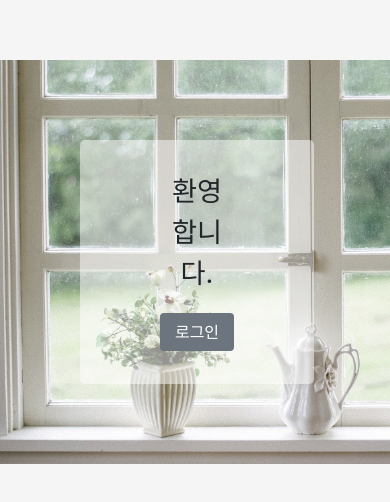
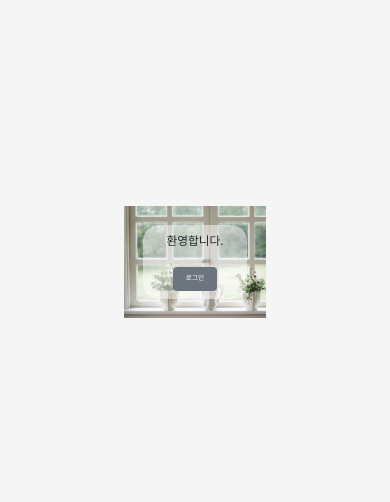
Before and after one commit to komawer02/Smart-Window, a React (Create React App) app: page / in a window 390 px wide. Shown: the part 160-662 px from the top of the page. Built offline with nearby package versions, Linux system fonts and the light colour scheme.

Commit message:
뷰포트에 동적으로 크기 변환(모바일용)

```diff
--- a/src/components/main/control.js
+++ b/src/components/main/control.js
@@ -151,8 +151,8 @@ function Control() {
     }
 
     return (
-        <div className="statebody">
-            <div className="mb-2">
+        <div>
+            <div className="mb-2 text-center">
                 <button className="btn btn-primary dropdown-toggle C-dropdown-control" id="selectwindow" type="button" data-bs-toggle="dropdown" data-bs-auto-close="outside" aria-expanded="false">
                     {winlist.map((name, idx) => {
                         if (name.serialNum === serial.serial) {
--- a/src/components/main/option.js
+++ b/src/components/main/option.js
@@ -62,7 +62,7 @@ function Option() {
         <div>
             <div className="text-center p-3 mb-2 bg-secondary text-white C-info">
                 자동 모드 작동 상황에서 어떤 상황에서 창문을 닫을지 설정하는 페이지입니다.</div>
-            <div className="dropdown C-dropdown d-flex justify-content-between">
+            <div className="dropdown C-dropdown d-flex justify-content-between mb-2">
                 <button className="btn btn-white btn-outline-dark dropdown-toggle" type="button" id="dropdownMenuButton1" data-bs-toggle="dropdown" aria-expanded="false">
                 {winlist.map((name,idx)=>{
                     if(name.serialNum===serial.serial)
--- a/src/css/Root.css
+++ b/src/css/Root.css
@@ -4,17 +4,19 @@
     justify-content: space-around;
     align-items: center;
     background-color: #f5f5f5;
+    padding-top: 5vh;
+    padding-bottom: 5vh;
   }
 
 .rootdiv{
     background-color: rgba(255,255,255,0.5);
     text-align: center;
-    padding : 2rem;
-    padding-left:5rem;
-    padding-right: 5rem;
-    border-radius: 5px;
+    padding: 2vw;
+    padding-left: 6vw;
+    padding-right: 6vw;
+    border-radius: 1rem;
     animation: fadein 2s;
-    font-size: 1.7rem;
+    font-size: 3vw;
 }
 
 @keyframes fadein{
@@ -31,9 +33,9 @@
 .imgbackground{
     background-image: url('/public/rootback.jpg');
     background-size: cover;
-    padding: 5rem;
+    padding: 5vw;
     background-repeat: no-repeat;
 }
 .C-rootbtn{
-    min-width: 74px;
+    font-size: 1.7vw;
 }
--- a/src/css/api.css
+++ b/src/css/api.css
@@ -1,5 +1,5 @@
 .C-apiimg{
-    width: 5rem;
+    width: 15vw;
     height: auto;
 }
 .C-apifulldiv{
@@ -7,8 +7,9 @@
     font-size:smaller;
     padding:0.5rem;
     font-weight: bolder;
-    column-gap:1.5rem;
+    column-gap:6vw;
 }
 .C-apifulldiv > div{
     text-align: center;
+    font-size:3.5vw;
 }
--- a/src/css/control.css
+++ b/src/css/control.css
@@ -64,10 +64,10 @@
     overflow: hidden;
   }
   .C-dropdown-control{
-    width: 30rem;
+    width: 90vw;
   }
   .C-dropdown-menu{
-    width: 25rem;
+    width: 90vw;
   }
   .C-dropdown-div-input{
     display: flex;
@@ -75,8 +75,8 @@
   }
   .C-dropdown-add-div{
     display: grid;
-    padding-left: 1rem;
-    padding-right: 1rem;
+    padding-left: 2vw;
+    padding-right: 2vw;
   }
   .C-dropdown-add-serial{
     display: flex;
@@ -96,3 +96,6 @@
   .form-control{
     padding:0.1rem;
   }
+  .form-check-input{
+    cursor: pointer;
+  }
--- a/src/css/findid.css
+++ b/src/css/findid.css
@@ -1,12 +1,3 @@
-.body {
-    height: 100%;
-    display: flex;
-    justify-content: space-around;
-    align-items: center;
-    background-color: #f5f5f5;
-    padding-top: 40px;
-    padding-bottom: 40px;
-}
 .C-findiddiv {
     display: flex;
     flex-direction: column;
--- a/src/css/findpassword.css
+++ b/src/css/findpassword.css
@@ -1,12 +1,3 @@
-.body {
-    height: 100%;
-    display: flex;
-    justify-content: space-around;
-    align-items: center;
-    background-color: #f5f5f5;
-    padding-top: 40px;
-    padding-bottom: 40px;
-}
 .C-findpassworddiv {
     display: flex;
     flex-direction: column;
--- a/src/css/log.css
+++ b/src/css/log.css
@@ -7,9 +7,10 @@
     margin-bottom: auto;
 }
 .C-loginfo{
-    margin-left:4rem;
-    margin-right:4rem;
+    margin-left: 3vw;
+    margin-right: 3vw;
     border-radius: 5px;
+    font-size: 4vw;
 }
 .C-logtable{
     border-bottom:3px solid black;
--- a/src/css/login.css
+++ b/src/css/login.css
@@ -1,13 +1,3 @@
-.body {
-    height: 100%;
-    display: flex;
-    justify-content: space-around;
-    align-items: center;
-    padding-top: 40px;
-    padding-bottom: 40px;
-    background-color: #f5f5f5;
-  }
-
   .form-signin {
     max-width: 330px;
     padding: 15px;
--- a/src/css/main.css
+++ b/src/css/main.css
@@ -8,6 +8,7 @@
 
 .C-navinfo{
     margin-left: 1rem;
+    font-size:4vw;
     text-align: end;
 }
 .C-mainnav{
--- a/src/css/option.css
+++ b/src/css/option.css
@@ -1,9 +1,9 @@
 
 .C-info{
-    margin-left:4rem;
-    margin-right:4rem;
+    margin-left: 3vw;
+    margin-right: 3vw;
     border-radius: 5px;
-    min-width:20rem;
+    font-size: 4vw;
 }
 .C-optionsdiv{
     display:grid;
@@ -15,12 +15,11 @@
     min-width: 13rem;
 }
 .C-savebtn{
-
     justify-self: center;
     grid-column: 1/3;
     width:30%;
 }
 .C-dropdown{
-    margin-left:4rem;
-    margin-right:4rem;
+    margin-left:3vw;
+    margin-right:3vw;
 }
--- a/src/css/register.css
+++ b/src/css/register.css
@@ -12,19 +12,11 @@
     text-align: center;
 }
 
-.body {
-    height: 100%;
-    display: flex;
-    justify-content: space-around;
-    align-items: center;
-    background-color: #f5f5f5;
-    padding-top: 40px;
-    padding-bottom: 40px;
-}
 .confirmdiv{
     align-self: normal;
 }
 
 .confirm{
     position: absolute;
+    font-size: 1vw;
 }
```
